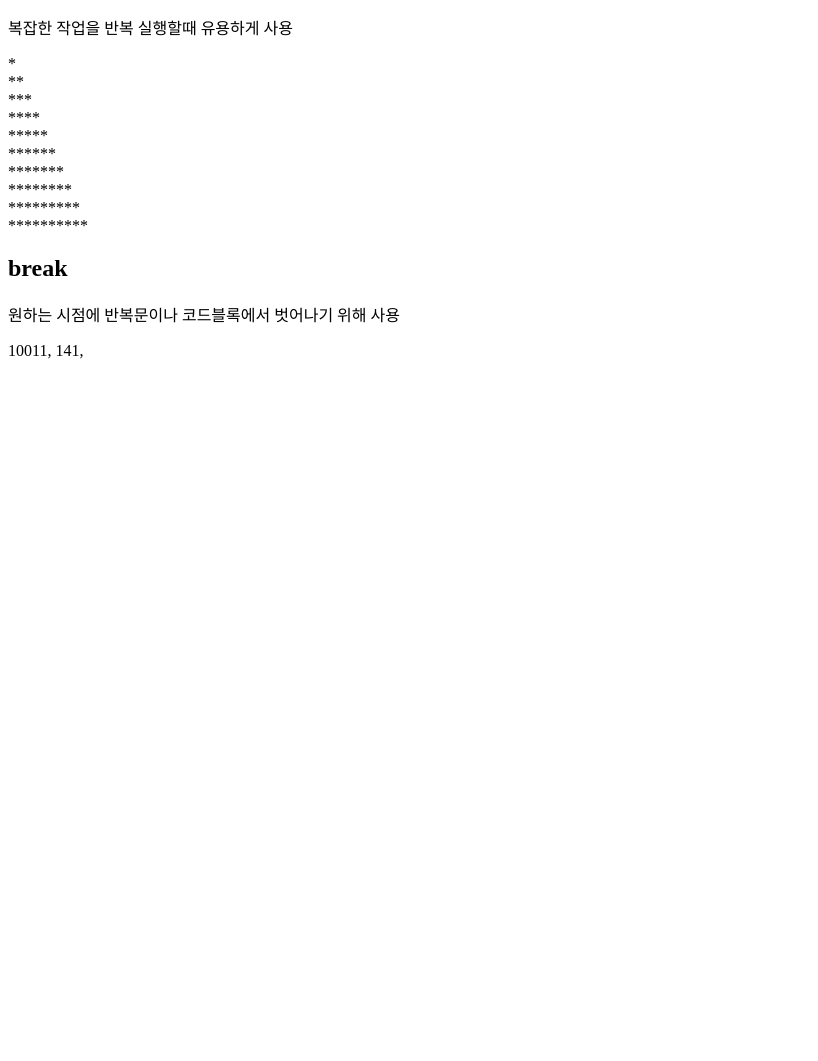
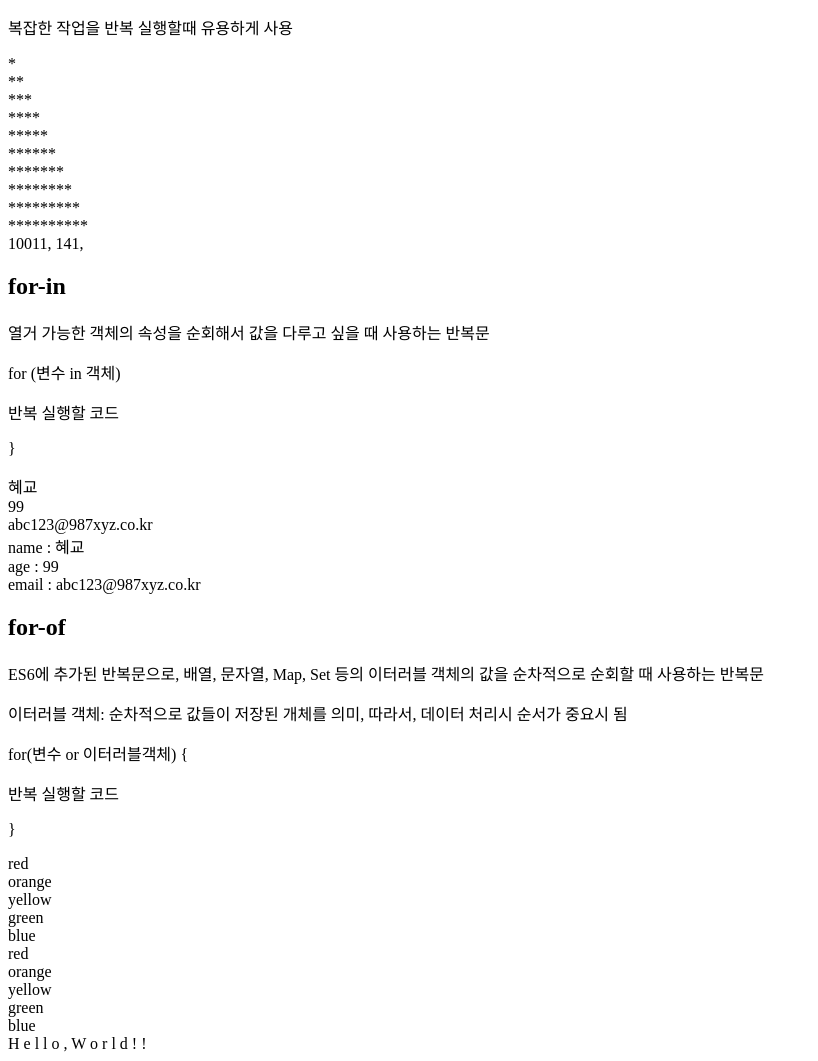
Before and after one commit to pq100/frontends, a FastAPI app: page /js/loop in a window 1280 px wide. Shown: the part 852-1913 px from the top of the page, without its empty margins (0-818 px from the left). Before the commit the page ends 1211 px from the top, so only its background shows below. Run offline with FastAPI, Linux system fonts and the light colour scheme.

Commit message:
반복문 - for-of , for-in

```diff
--- a/views/templates/js/05loop.html
+++ b/views/templates/js/05loop.html
@@ -4,6 +4,11 @@
     <meta charset="UTF-8">
     <title>반복문</title>
 </head>
+<style>
+    table { width: 500px; border: 1px solid black;
+        border-collapse: collapse; }
+    .tb th, .tb td { border: 1px solid black; padding: 10px; text-align: center }
+</style>
 <body>
     <h1>반복문</h1>
     <h2>개요</h2>
@@ -84,13 +89,30 @@
         }
     </script>
 
-    <script>
-        // 구구단 출력
-    </script>
+<!--    <script>-->
+<!--        // 구구단 출력-->
+<!--        let first = 0;-->
+<!--        let second = 0;-->
+<!--        for (let i = 1; i <= 9; i++) {-->
+<!--            for (let j = 1; j <= 9; j++) {-->
+<!--                document.write(`${i} X ${j} = ${i * j}` ,'<br>');-->
 
-    <h2>break</h2>
-    <p>원하는 시점에 반복문이나 코드블록에서
-        벗어나기 위해 사용</p>
+
+<!--            }-->
+<!--        }-->
+
+<!--    </script>-->
+
+<!--    <table class="tb">-->
+<!--        <tr><th>1단</th><th>2단</th><th>3단</th><th>4단</th><th>5단</th><th>6단</th><th>7단</th><th>8단</th><th>9단</th></tr>-->
+<!--        <tr><td>1 x 1 </td><td>99</td><td>98</td><td>99</td></tr>-->
+<!--        <tr><td>?</td><td>54</td><td>77</td><td>87</td></tr>-->
+<!--        <tr><td>?</td><td>78</td><td>45</td><td>32</td></tr>-->
+<!--    </table>-->
+
+<!--    <h2>break</h2>-->
+<!--    <p>원하는 시점에 반복문이나 코드블록에서-->
+<!--        벗어나기 위해 사용</p>-->
 
     <script>
         // 1 ~ 1000까지의 총합을 계산
@@ -105,6 +127,56 @@
                 document.write(`${sum}, ${cnt},`, '<br>');
     </script>
 
+<h2>for-in</h2>
+<p>열거 가능한 객체의 속성을 순회해서 값을 다루고 싶을 때 사용하는 반복문</p>
+<p>for (변수 in 객체)</p>
+<p>반복 실행할 코드</p>
+<p>}</p>
+
+<script>
+    const person = { //객체 변수
+      name: '혜교',
+      age: 99,
+      email: 'abc123@987xyz.co.kr'
+    };
+    document.write(person['name'], '<br>')
+    document.write(person['age'], '<br>')
+    document.write(person['email'], '<br>')
+    for (let key in person) {
+        document.write(`${key} : ${person[key]}`, '<br>');
+    }
+</script>
+
+
+<h2>for-of</h2>
+<p>ES6에 추가된 반복문으로, 배열, 문자열, Map, Set 등의
+    이터러블 객체의 값을 순차적으로 순회할 때 사용하는 반복문</p>
+<p>이터러블 객체: 순차적으로 값들이 저장된 개체를 의미,
+    따라서, 데이터 처리시 순서가 중요시 됨</p>
+<p>for(변수 or 이터러블객체) {</p>
+<p>반복 실행할 코드</p>
+<p>}</p>
+
+<script>
+    const colors = ['red', 'orange', 'yellow', 'green', 'blue'];
+    const say = 'Hello, World!!';
+
+    for (let i = 0; i < 5; ++i) {
+        document.write(`${colors[i]}`, '<br>');
+    } // 명령어 코드
+
+    for (let color of colors) {
+        document.write(`${color}`, '<br>');
+    } // 선언형 코드
+
+    for (let char of say) {
+        document.write(`${char}`, ' ')
+    }
+
+
+</script>
+
+
 
 </body>
 </html>
```
